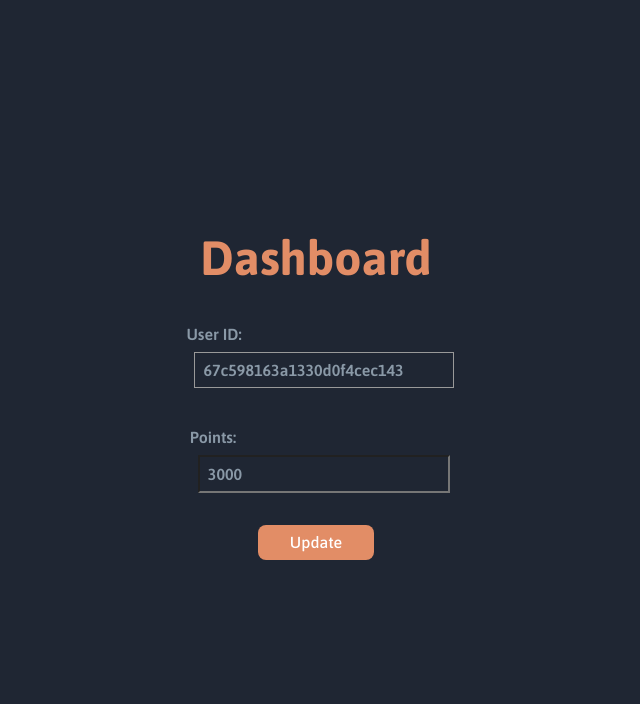
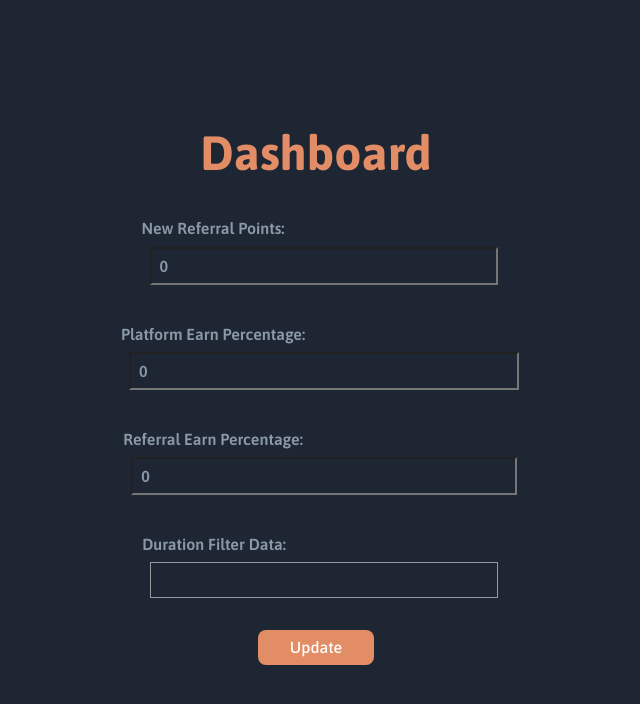
Before and after one commit to mysticsobindra/Sara-ClientSide, a React (Vite) app: page /dashboard in a window 1280 px wide. Shown: the top 704 px of the page, without its empty margins (324-964 px from the left). Built offline with nearby package versions, Linux system fonts and the light colour scheme; no server answers.

Commit message:
update Dashboard component to fetch and manage new referral points and settings; enhance form handling for user input

```diff
--- a/src/components/pages/dashboard.tsx
+++ b/src/components/pages/dashboard.tsx
@@ -3,16 +3,36 @@ import "../css/dashboard.css";
 import axiosInstance from "../api/axios";
 
 const Dashboard: React.FC = () => {
-  const [userId, setUserId] = useState("67c598163a1330d0f4cec143");
-  const [points, setPoints] = useState<number | "">(3000);
+  const [newReferralPoints, setNewReferralPoints] = useState<number>(0);
+  const [platformEarnPercentage, setPlatformEarnPercentage] = useState<number>(0);
+  const [referralEarnPercentage, setReferralEarnPercentage] = useState<number>(0);
+  const [durationFilterData, setDurationFilterData] = useState<number[]>([]);
+
+  useEffect(() => {
+
+    axiosInstance.get(`/cms/settings`)
+      .then(response => {
+        const data = response.data;
+
+        setNewReferralPoints(data.new_Referral_Points);
+        setPlatformEarnPercentage(data.platform_earn_percentage);
+        setReferralEarnPercentage(data.referral_earn_percentage);
+        setDurationFilterData(data.duration_Filter_Data);
+      })
+      .catch(error => {
+        console.error("Error fetching data:", error);
+      });
+  }, []);
 
   const handleUpdate = () => {
-    console.log(`User ID: ${userId}, Points: ${points}`);
-    axiosInstance
-      .post(
-        `cms/balance/${userId}`,
+
+    axiosInstance.put(
+      `cms/newSettings`,
       {
-          Balance: points,
+        new_Referral_Points: newReferralPoints,
+        platform_earn_percentage: platformEarnPercentage,
+        referral_earn_percentage: referralEarnPercentage,
+        duration_Filter_Data: durationFilterData,
       },
       {
         headers: {
@@ -28,32 +48,47 @@ const Dashboard: React.FC = () => {
     });
   };
 
-  useEffect(() => {
-
-
-  }, []);
-
   return (
     <main>
       <div className="dashboard">
         <h1>Dashboard</h1>
         <div className="dashboard-form">
           <label>
-            User ID:
+            New Referral Points:
             <input
-              type="text"
-              value={userId}
-              onChange={(e) => setUserId(e.target.value)}
+              type="number"
+              value={newReferralPoints}
+              onChange={(e) => setNewReferralPoints(Number(e.target.value))}
             />
           </label>
         </div>
         <div className="dashboard-form">
           <label>
-            Points:
+            Platform Earn Percentage:
             <input
               type="number"
-              value={points}
-              onChange={(e) => setPoints(Number(e.target.value))}
+              value={platformEarnPercentage}
+              onChange={(e) => setPlatformEarnPercentage(Number(e.target.value))}
+            />
+          </label>
+        </div>
+        <div className="dashboard-form">
+          <label>
+            Referral Earn Percentage:
+            <input
+              type="number"
+              value={referralEarnPercentage}
+              onChange={(e) => setReferralEarnPercentage(Number(e.target.value))}
+            />
+          </label>
+        </div>
+        <div className="dashboard-form">
+          <label>
+            Duration Filter Data:
+            <input
+              type="text"
+              value={durationFilterData.join(",")}
+              onChange={(e) => setDurationFilterData(e.target.value.split(",").map(Number))}
             />
           </label>
         </div>
@@ -61,27 +96,6 @@ const Dashboard: React.FC = () => {
           Update
         </button>
       </div>
-
-      {/* <div className="User-list">
-        <table>
-          <thead>
-            <tr>
-              <th>User ID</th>
-              <th>Points</th>
-            </tr>
-          </thead>
-          <tbody>
-            {userList.map((user) => {
-              return (
-                <tr>
-                  <td>{user.userId}</td>
-                  <td>{user.points}</td>
-                </tr>
-              );
-            })}
-          </tbody>
-        </table>
-      </div> */}
     </main>
   );
 };
```
Lines whose indentation alone changed are shown as unchanged.
